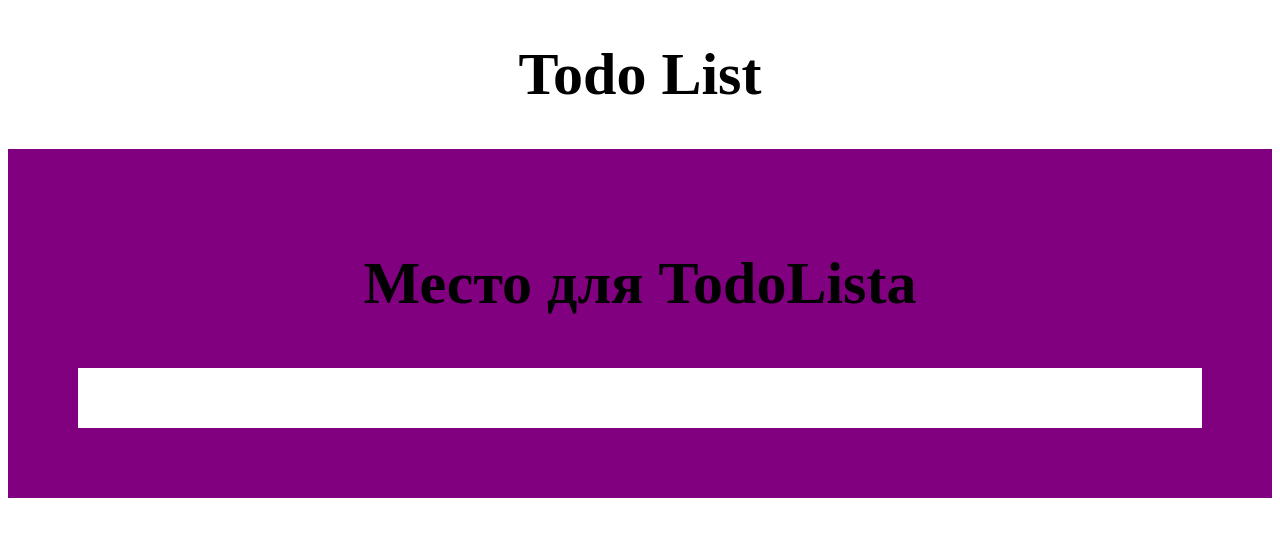
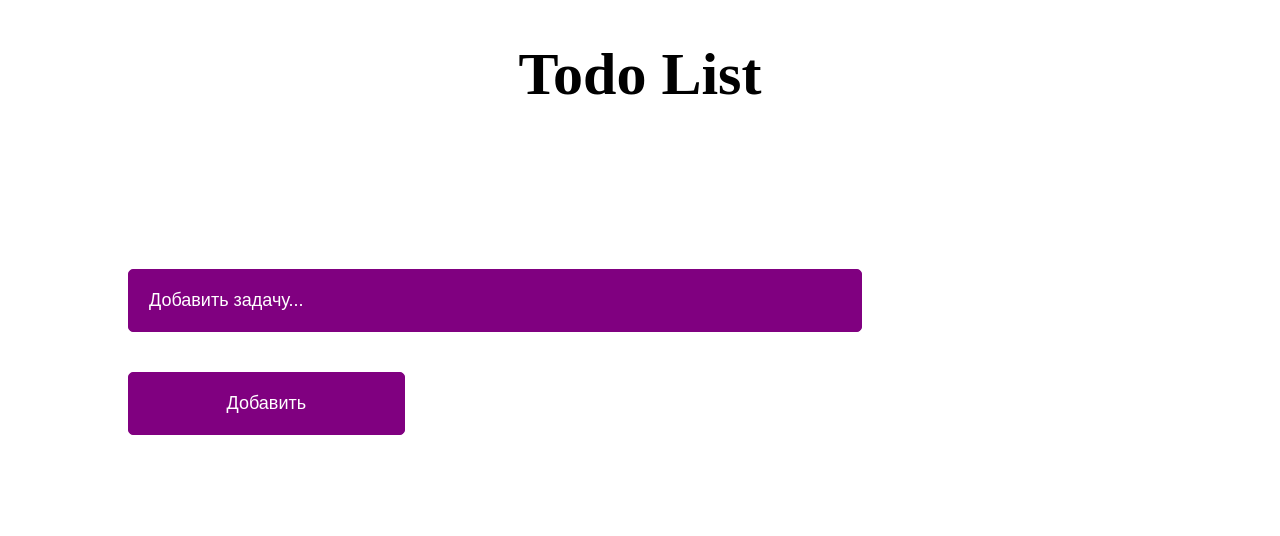
Before and after one commit to yurkelove/TodoList, a React (Create React App) app: page / in a window 1280 px wide. Shown: the top 536 px of the page. Built offline with nearby package versions, Linux system fonts and the light colour scheme.

Commit message:
add input and button

```diff
--- a/src/components/AddButton.js
+++ b/src/components/AddButton.js
@@ -1,8 +1,26 @@
-//
-// const AddButton = () => {
-//     return(
-//         <div className = "TodoList__buttonArea">
-//             <button className="buttonAdd">Добавить</button>
-//         </div>
-//     )
-// // }
+import React from 'react'
+
+
+const AddButton = () => {
+    return(
+        <div className = "TodoList__buttonArea">
+            <button className="buttonAdd" onClick={addTo}>Добавить</button>
+        </div>
+    )
+};
+
+function addTo() {
+  const elem = document.createElement("li");
+  const inputValue = document.getElementById('inputId').value;
+  const textNode = document.createTextNode(inputValue);
+  elem.appendChild(textNode);
+  document.getElementById('todoList').appendChild(elem);
+};
+
+
+
+
+
+
+
+export default AddButton
--- a/src/components/App.js
+++ b/src/components/App.js
@@ -1,6 +1,8 @@
 import React ,{Component} from 'react'
 import AddButton from './AddButton'
 import InputArea from './InputArea'
+import TaskArea from './TaskArea'
+import Fixtures from './Fixtures'
 import './css/style.css'
 
 
@@ -23,14 +25,10 @@ class App extends Component {
                 <div className ="TodoList__container">
                     <h1 className = "Todolist__title">Todo List</h1>
                     <div className="TodoList__Area">
-                        <h2>Место для TodoLista</h2>
                         <div className="TodoList__BOX">
-                            {/* Место для инпута */}
-                            {/*<InputArea/>*/}
-                            {/* Место для кнопки */}
-                            {/*<AddButton/>*/}
-                            {/* Место для List */}
-                            {/*<taskArea/>*/}
+                            <InputArea/>
+                            <AddButton/>
+                            <TaskArea/>
                         </div>
                     </div>
                 </div>
@@ -42,4 +40,6 @@ class App extends Component {
 
 
 
+
+
 export default App
--- a/src/components/Fixtures.js
+++ b/src/components/Fixtures.js
@@ -1,14 +1,16 @@
-// [
-// 	{
-//   	text: "task 1",
-//     is_done: false
-//   },
-//   {
-//   	text: "task 2",
-//     is_done: false
-//   },
-//   {
-//   	text: "task 3",
-//     is_done: true
-//   }
-// ]
+import React from 'react'
+
+export default [
+	{
+  	text: "task 1",
+    is_done: false
+  },
+  {
+  	text: "task 2",
+    is_done: false
+  },
+  {
+  	text: "task 3",
+    is_done: true
+  }
+]
--- a/src/components/InputArea.js
+++ b/src/components/InputArea.js
@@ -1,10 +1,21 @@
-//
-// const InputArea = () => {
-//     return(
-//         <div className="TodoLIst__inputArea">
-//             <input className ="inputText" type="text" value="Введите текс.."></input>
-//         </div>
-//     )
-// }
-//
-//
+import React from 'react'
+
+
+const InputArea = () => {
+    return(
+        <div className="TodoLIst__inputArea">
+            <input className ="inputText" id={`inputId`} type="text" placeholder={`Добавить задачу...`} onKeyDown={enterBtn}></input>
+        </div>
+    )
+};
+
+
+function enterBtn(e){
+    if(e.keyCode === 13){
+        alert('work');
+    }
+};
+
+
+
+export default InputArea
--- /dev/null
+++ b/src/components/TaskArea.js
@@ -0,0 +1,17 @@
+import React from 'react'
+
+
+
+const TaskArea = () => {
+    return(
+        <div className ="TodoList__listArea">
+            <ul id ="todoList">
+
+            </ul>
+        </div>
+    )
+};
+
+
+
+export default TaskArea
--- a/src/components/css/style.css
+++ b/src/components/css/style.css
@@ -1,3 +1,7 @@
+::-webkit-input-placeholder {color:white;}
+
+
+
 .TodoList{
     margin:0 auto;
     text-align: center;
@@ -7,7 +11,6 @@
     color:black;
 }
 .TodoList__Area{
-    background-color:purple;
     padding: 50px;
     font-size:40px;
 }
@@ -18,7 +21,6 @@
     text-align: left;
 }
 .TodoLIst__inputArea{
-    background-color:black;
     width:65%;
     margin-right: 20px;
     padding:20px;
@@ -26,22 +28,44 @@
     color:white;
     font-size:18px;
 }
+.TodoLIst__inputArea input{
+    width: 100%;
+    padding: 20px;
+    border:1px solid purple;
+    border-radius: 5px;
+    background-color:purple;
+    color:white;
+    font-size:18px;
+}
 .TodoList__buttonArea{
-    background-color: purple;
     width: 26%;
     padding: 20px;
     display: inline-block;
     text-align: center;
 }
+.TodoList__buttonArea .buttonAdd{
+    background-color:purple;
+    outline:none;
+    border:1px solid purple;
+    padding: 20px;
+    border-radius: 5px;
+    color:white;
+    width: 100%;
+    font-size:18px;
+}
+.buttonAdd:hover{
+    background-color: #430043;
+    transition: all .25s;
+    cursor:pointer;
+}
 .TodoList__listArea{
-    background-color:black;
-    margin-top:20px;
     padding: 30px;
 }
 .taskList{
     list-style-type: none;
     margin: 0;
     padding: 0;
+    font-size:20px;
 
 }
 .taskList__task{
```
Also changed, not shown: src/components/taskArea.js (deleted, +0 -10 lines).
